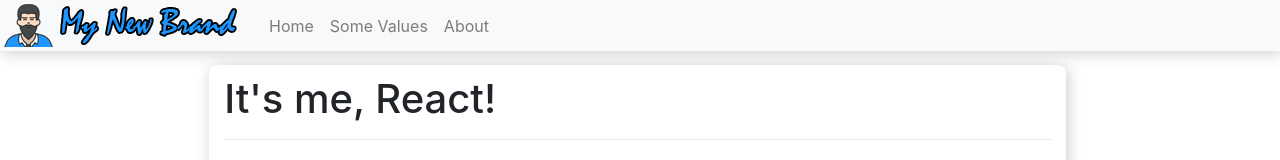
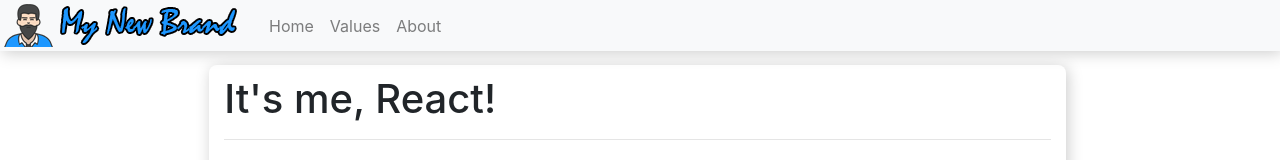
Before and after one commit to rafaelpassarela/empty_project_mysql_migrations, a React (Create React App) app in the folder frontend-react-web/: page /about in a window 1280 px wide. Shown: the top 160 px of the page. Built offline with nearby package versions, Linux system fonts and the light colour scheme.

Commit message:
Menu Item List

```diff
--- a/frontend-react-web/src/components/header/header.component.tsx
+++ b/frontend-react-web/src/components/header/header.component.tsx
@@ -7,6 +7,11 @@ import '../../inc/App.css';
 import NavBarItemLink from './navbaritem.link.component';
 // custom logo
 import logo from '../../img/logo_small.png';
+
+type MenuIten = {
+	route: string;
+	caption: string
+}
 
 class HeaderComponent extends React.Component<{}, { expanded: boolean }> {
 
@@ -31,7 +36,19 @@ class HeaderComponent extends React.Component<{}, { expanded: boolean }> {
 		});
 	}
 
+	getMenuList = (): Array<MenuIten> => {
+		let itens = Array<MenuIten>(
+			{ route: '/', caption: 'Home' },
+			{ route: 'values', caption: 'Values' },
+			{ route: 'about', caption: 'About' }
+		);
+
+		return itens;
+	}
+
 	render() {
+		let itens = this.getMenuList();
+
 		return (
 			<div>
 				<Navbar className="app-shadow navbar-fix" fixed="top" bg="light" expand="md" expanded={this.state.expanded} onToggle={this.navbarToggle}>
@@ -44,9 +61,18 @@ class HeaderComponent extends React.Component<{}, { expanded: boolean }> {
 
 					<Navbar.Collapse>
 						<Nav className="mr-auto">
-							<NavBarItemLink eventKey={1} to="/" caption="Home" navbarControll={this.navbarItemSelect} />
-							<NavBarItemLink eventKey={1} to="/values" caption="Some Values" navbarControll={this.navbarItemSelect} />
-							<NavBarItemLink eventKey={1} to="/about" caption="About" navbarControll={this.navbarItemSelect} />
+							{
+								itens.map((item: MenuIten, idx: number) => {
+									return (
+										<NavBarItemLink
+											key={idx}
+											eventKey={1}
+											to={item.route}
+											caption={item.caption}
+											navbarControll={this.navbarItemSelect}
+										/>)
+								})
+							}
 						</Nav>
 					</Navbar.Collapse>
 				</Navbar >
--- a/frontend-react-web/src/components/loading.component.tsx
+++ b/frontend-react-web/src/components/loading.component.tsx
@@ -37,7 +37,7 @@ class Loading extends React.Component<ILoadingProps, {}> {
 		if (this.props.message != undefined) {
 			let caption = (this.props.caption != undefined) ? <Alert.Heading>{this.props.caption}</Alert.Heading> : null;
 			return (
-				<Alert variant={this.props.variant} style={{top: '80%'}}>
+				<Alert variant={this.props.variant} style={{ top: '80%' }}>
 					{caption}
 					{this.props.message}
 				</Alert>
--- a/frontend-react-web/src/components/modalwindow.component.tsx
+++ b/frontend-react-web/src/components/modalwindow.component.tsx
@@ -107,7 +107,7 @@ ModalWindow.defaultProps = {
 	closeButton: true,
 	size: undefined,
 	centered: true,
-	easyClose: true
+	easyClose: false
 };
 
 export default ModalWindow;
```
Also changed, not shown: frontend-react-web/src/img/_loading.gif (deleted), frontend-react-web/src/img/loading2.gif (deleted). Lines whose indentation alone changed are shown as unchanged.
